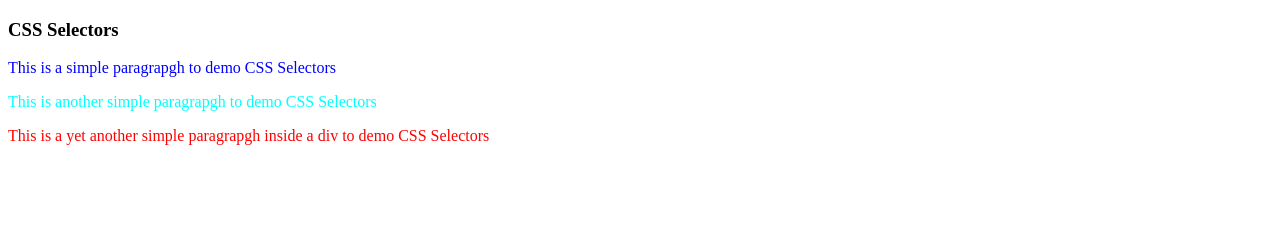
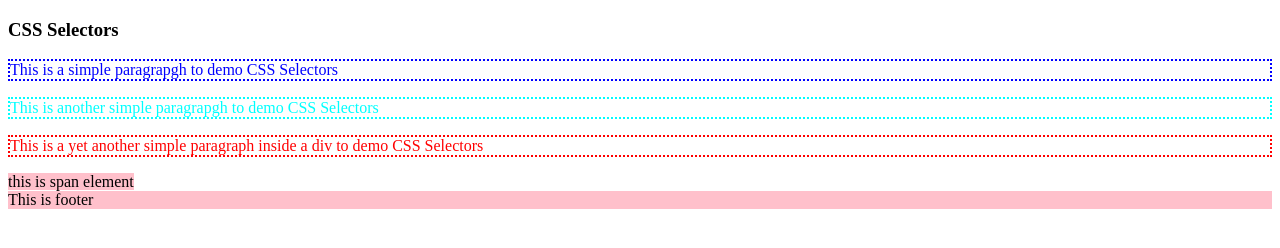
Before and after one commit to SourabhBidikar/Web-Dev, a plain HTML site: page htmlcss/cssselectors.html in a window 1280 px wide. Drawn offline with Linux system fonts and the light colour scheme.

Commit message:
css day 2

```diff
--- a/htmlcss/cssselectors.html
+++ b/htmlcss/cssselectors.html
@@ -6,16 +6,26 @@
     <meta name="viewport" content="width=device-width, initial-scale=1.0">
     <title>CSS Selectors</title>
     <style>
+        /* element selector */
         p{
             color: red;
+            border: 2px dotted;
         }
 
+        /* id selector */
         #first{
             color: blue;
         }
 
+        /* class selector */
         .aquaElement{
             color: aqua;
+        }
+
+        /* grouping selector */
+        span, footer{
+
+            background-color: pink;
         }
 
 
@@ -27,7 +37,9 @@
     <p id="first">This is a simple paragrapgh to demo CSS Selectors</p>
     <p class="aquaElement">This is another simple paragrapgh to demo CSS Selectors</p>
     <div>
-        <p>This is a yet another simple paragrapgh inside a div to demo CSS Selectors</p>
+       <p>This is a yet another simple paragraph inside a div to demo CSS Selectors</p>
     </div>
+    <span>this is span element</span>
+    <footer>This is footer</footer>
 </body>
 </html>
```
Also changed, not shown: htmlcss/devtools.html (added, +19 -0 lines).
